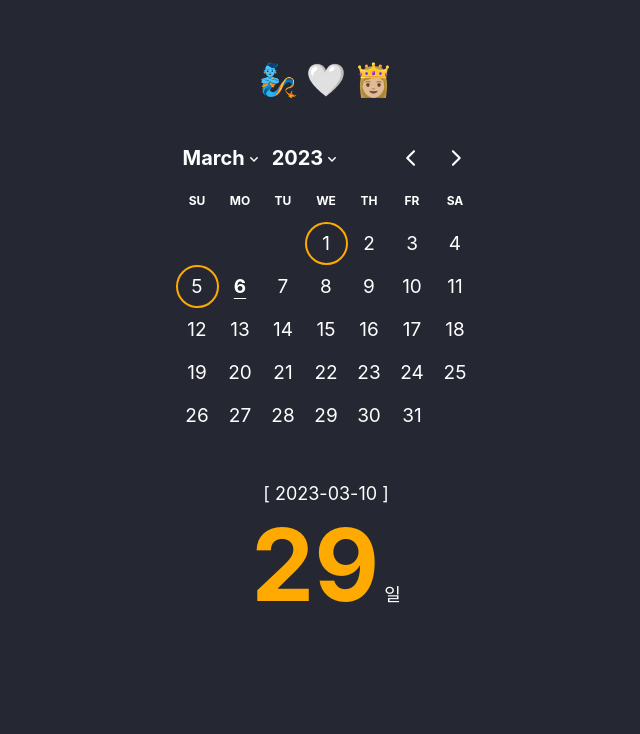
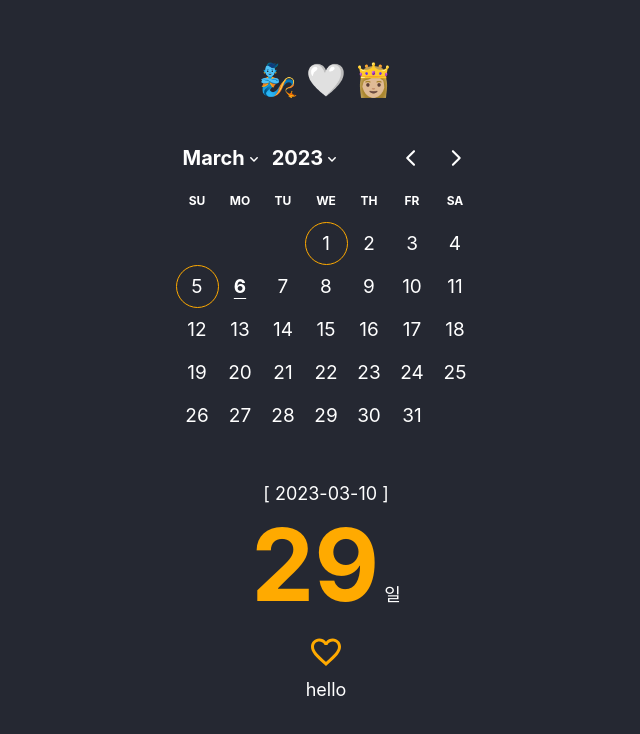
Before and after one commit to hyednjs/hyednjs.github.io, a React (Create React App) app: page / in a window 1280 px wide. Both pictures are taken after a click on the button "10". Shown: the top 734 px of the page, without its empty margins (314-954 px from the left). Built offline with nearby package versions, Linux system fonts and the light colour scheme.

Commit message:
api 작업 중...

```diff
--- a/package.json
+++ b/package.json
@@ -1,9 +1,13 @@
 {
-  "homepage" : "https://hyednjs.github.io",
+  "homepage": "https://hyednjs.github.io",
   "name": "J&S Anniversary Counter",
   "version": "0.1.0",
   "private": true,
   "dependencies": {
+    "@emotion/react": "^11.10.6",
+    "@emotion/styled": "^11.10.6",
+    "@mui/icons-material": "^5.11.11",
+    "@mui/material": "^5.11.12",
     "@testing-library/jest-dom": "^5.16.5",
     "@testing-library/react": "^13.4.0",
     "@testing-library/user-event": "^13.5.0",
--- a/src/Calendar.css
+++ b/src/Calendar.css
@@ -27,6 +27,12 @@
     color: #ffaa00;
 }
 
+.date-checkbox-container {
+    align-items: center;
+
+    color: white;
+}
+
 .rdp {
     --rdp-cell-size: 43px;
     --rdp-caption-font-size: 20px;
--- a/src/Calendar.jsx
+++ b/src/Calendar.jsx
@@ -4,19 +4,16 @@ import { format } from 'date-fns';
 import { DayPicker } from 'react-day-picker';
 import 'react-day-picker/dist/style.css';
 import './Calendar.css'
+import FormGroup from '@mui/material/FormGroup';
+import FormControlLabel from '@mui/material/FormControlLabel';
+import Checkbox from '@mui/material/Checkbox';
+import FavoriteBorder from '@mui/icons-material/FavoriteBorder';
+import Favorite from '@mui/icons-material/Favorite';
 
 function Calendar() {
 
     const disableDays = [
-        new Date(2023, 1, 1),
-        new Date(2023, 1, 2),
-        new Date(2023, 1, 3),
-        new Date(2023, 1, 4),
-        new Date(2023, 1, 5),
-        new Date(2023, 1, 6),
-        new Date(2023, 1, 7),
-        new Date(2023, 1, 8),
-        new Date(2023, 1, 9),
+        {from: new Date(2023, 1, 1), to: new Date(2023, 1, 9)}
     ]
 
     let specialDay = {
@@ -28,12 +25,12 @@ function Calendar() {
             new Date(2023, 1, 28),
             new Date(2023, 2, 1),
             new Date(2023, 2, 5),
-        ]
+        ],
     }
 
     const specialDayStyle = {
         metDays : {
-            border:"solid 2px #ffaa00",
+            border:"solid 1px #ffaa00",
             borderRadius:'50%',
         },
     }
@@ -101,6 +98,16 @@ function Calendar() {
                             <b id="d-day">{getDiffDays(selectedDay)}</b> 일
                             {isAnniversaryDay(selectedDay) && <span> 🎉</span>}
                         </span>
+                        <FormGroup className="date-checkbox-container">
+                            {/* <FormControlLabel id="checkbox" control={<Checkbox  />} label="Label" /> */}
+                            <Checkbox
+                                style={{color:"#ffaa00"}}
+                                icon={<FavoriteBorder />}
+                                checkedIcon={<Favorite />}
+                                sx={{ '& .MuiSvgIcon-root': { fontSize: 36 } }}
+                                />
+                            <span>hello</span>
+                        </FormGroup>
                     </span>
                 }
             </div>
```
Also changed, not shown: src/config/DataLib.js (added, +41 -0 lines), 1 other file (tests, documents, lock files or other folders).
